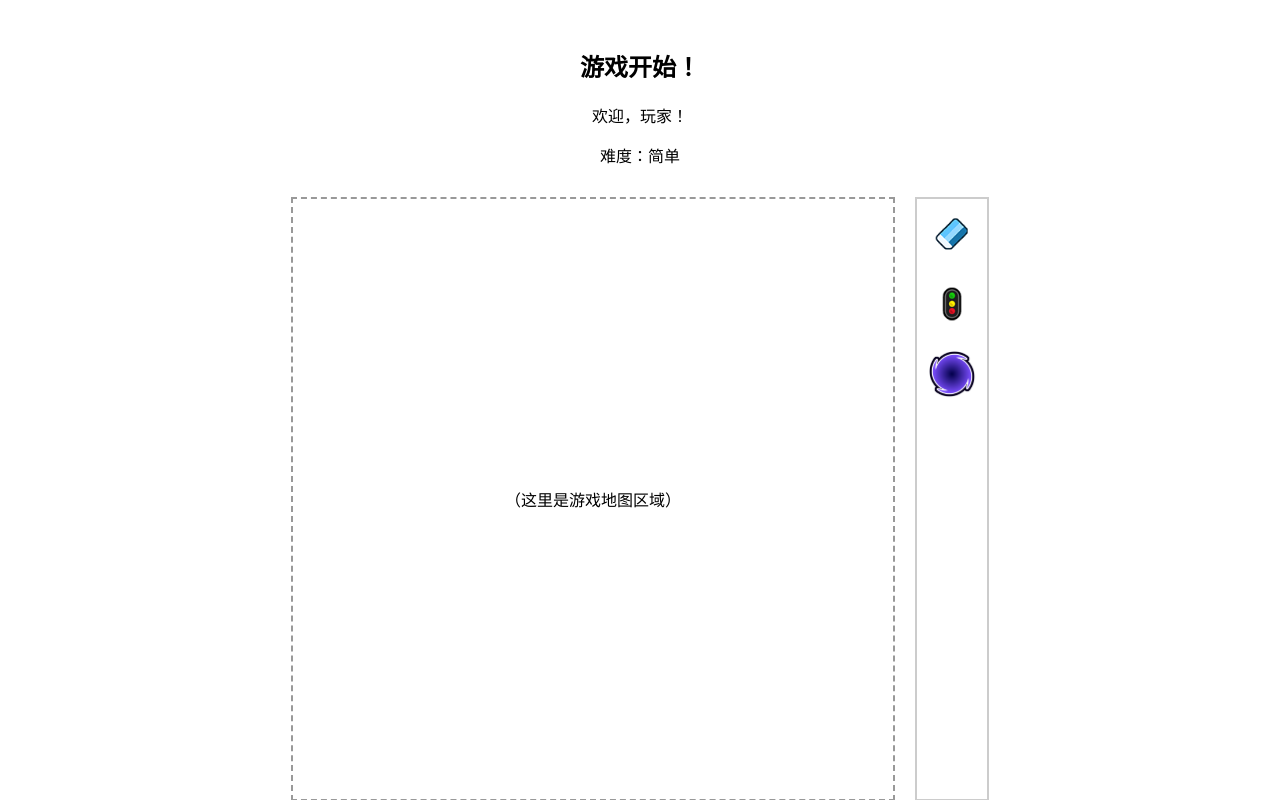
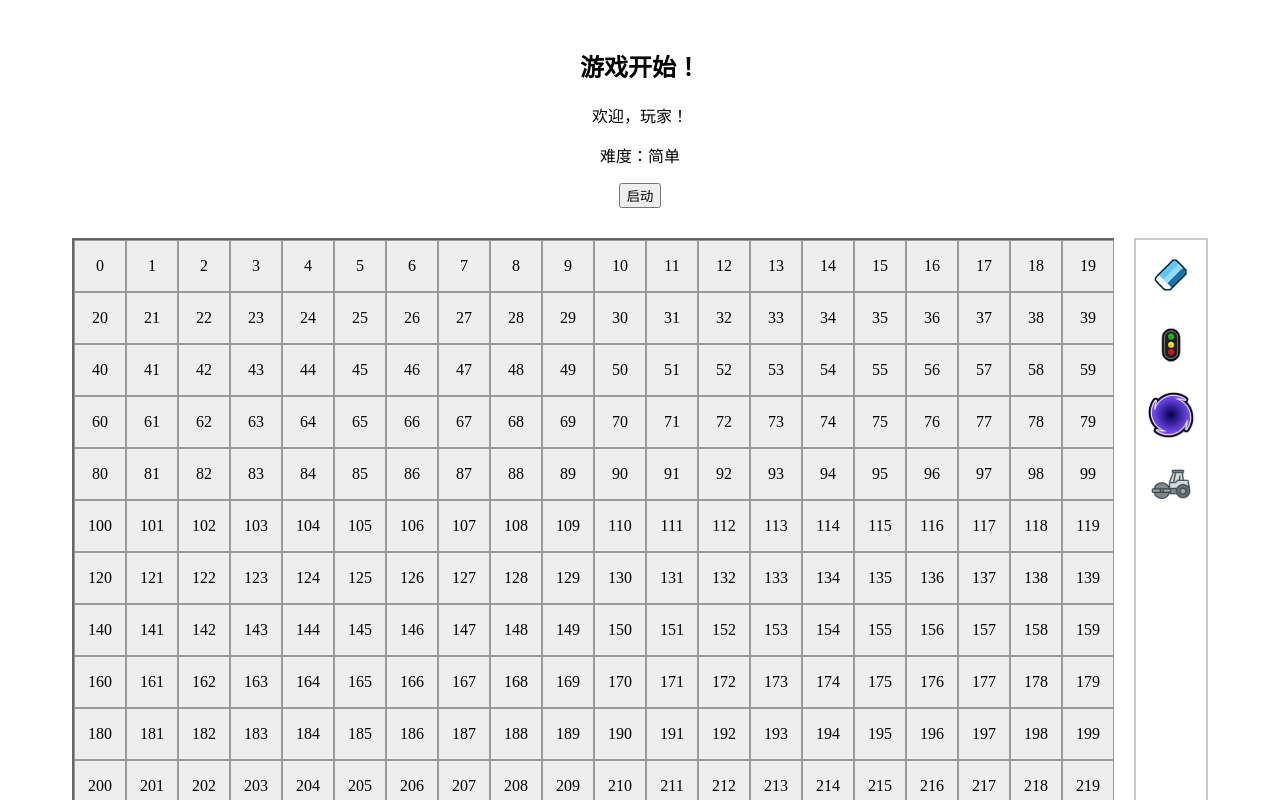
Before and after one commit to xgwsgdhs/SkyCity, a Vue app: page /game in a window 1280 px wide. Shown: the top 800 px of the page. Built offline with nearby package versions, Linux system fonts and the light colour scheme.

Commit message:
新建游戏地图，增加铺路器，增加游戏模式切换按钮,目前铺路器有预期不一致问题

```diff
--- a/src/assets/index.js
+++ b/src/assets/index.js
@@ -91,9 +91,10 @@ export const roads = {
 import eraser from './images/tools/eraser.png'
 import navigator from './images/tools/navigator.png'
 import rebirth from './images/tools/rebirth.png'
-
+import roadBuilder from './images/tools/roadpaver.png'
 export const tools = {
     eraser,
     navigator,
-    rebirth
+    rebirth,
+    roadBuilder
 }
--- /dev/null
+++ b/src/components/Game/GameMap.vue
@@ -0,0 +1,126 @@
+<template>
+  <div
+      class="game-map"
+      :style="{
+      gridTemplateColumns: `repeat(${columns}, ${cellSize}px)`,
+      gridTemplateRows: `repeat(${rows}, ${cellSize}px)`
+    }"
+      @mousedown="startDrawing"
+      @mouseup="endDrawing"
+      @mouseleave="cancelDrawing"
+      @mousemove="trackDrawing"
+  >
+    <div
+        v-for="(cell, index) in cells"
+        :key="index"
+        class="map-cell"
+        :style="{
+        width: `${cellSize}px`,
+        height: `${cellSize}px`,
+        backgroundImage: cell ? `url(${cell})` : 'none',
+        backgroundSize: 'cover'
+      }"
+    >
+      {{ index }}
+    </div>
+  </div>
+</template>
+
+<script>
+import { ref } from 'vue'
+import { roads} from '@/assets/index.js'
+
+export default {
+  props: ['currentTool'],
+  setup(props) {
+    // 地图配置（可以自由修改）
+    const columns = 20  // 列数
+    const rows = 15     // 行数
+    const cellSize = 50 // 每格尺寸（px）
+    const cells = ref(Array(columns * rows).fill(null))
+
+    let drawing = false
+    let path = []
+
+    const getCellIndex = (event) => {
+      const rect = event.target.getBoundingClientRect()
+      const x = event.clientX - rect.left
+      const y = event.clientY - rect.top
+      const col = Math.floor(x / cellSize)
+      const row = Math.floor(y / cellSize)
+      const index = row * columns + col
+      return (index >= 0 && index < cells.value.length) ? index : -1
+    }
+
+    const startDrawing = (event) => {
+      if (props.currentTool === 'roadBuilder') {
+        drawing = true
+        path = []
+        const index = getCellIndex(event)
+        if (index !== -1) {
+          path.push(index)
+        }
+      }
+    }
+
+    const trackDrawing = (event) => {
+      if (drawing && props.currentTool === 'roadBuilder') {
+        const index = getCellIndex(event)
+        if (index !== -1 && !path.includes(index)) {
+          path.push(index)
+        }
+      }
+    }
+
+    const endDrawing = () => {
+      if (drawing && props.currentTool === 'roadBuilder') {
+        path.forEach(index => {
+          cells.value[index] = roads.cross  // 先用十字路口的图片，后面再换动态样式
+        })
+      }
+      drawing = false
+      path = []
+    }
+
+    const cancelDrawing = () => {
+      drawing = false
+      path = []
+    }
+
+    return {
+      columns,
+      rows,
+      cellSize,
+      cells,
+      startDrawing,
+      trackDrawing,
+      endDrawing,
+      cancelDrawing
+    }
+  }
+}
+</script>
+
+<style scoped>
+.game-map {
+  display: grid;
+  gap: 2px;
+  justify-content: center;
+  border: 2px solid #666;
+  background-color: #ccc;
+  user-select: none;
+}
+
+.map-cell {
+  background-color: #eee;
+  border: 1px solid #999;
+  display: flex;
+  align-items: center;
+  justify-content: center;
+  cursor: pointer;
+}
+
+.map-cell:hover {
+  background-color: #ddd;
+}
+</style>
--- a/src/components/Game/ToolBar.vue
+++ b/src/components/Game/ToolBar.vue
@@ -3,26 +3,25 @@
     <img :src="tools.eraser" alt="橡皮" @click="selectTool('eraser')">
     <img :src="tools.navigator" alt="导航器" @click="selectTool('navigator')">
     <img :src="tools.rebirth" alt="重生门" @click="selectTool('rebirth')">
+    <img :src="tools.roadBuilder" alt="铺路机" @click="selectTool('roadBuilder')">
   </div>
 </template>
 
-<script>
+<script setup>
 import { tools } from '@/assets/index.js'
 import { ref } from 'vue'
 
-export default {
-  setup() {
-    const selectedTool = ref('')
+const emit = defineEmits(['tool-selected'])//传递到父组件
 
-    const selectTool = (toolName) => {
-      selectedTool.value = toolName
-      console.log('已选择工具：', toolName)
-    }
+const selectedTool = ref('')
 
-    return { tools, selectTool }
-  }
+const selectTool = (toolName) => {
+  selectedTool.value = toolName
+  emit('tool-selected', toolName)
+  console.log('已选择工具：', toolName)
 }
 </script>
+
 
 <style scoped>
 .tool-bar {
--- a/src/pages/GamePage.vue
+++ b/src/pages/GamePage.vue
@@ -3,15 +3,17 @@
     <h2>游戏开始！</h2>
     <p>欢迎，{{ nickname }}！</p>
     <p>难度：{{ levelText }}</p>
+    <button @click="toggleMode">
+      {{ mode === 'build' ? '启动' : '建造' }}
+    </button>
 
     <div class="game-container">
       <!-- 地图区域 -->
-      <div class="game-map">
-        <p>（这里是游戏地图区域）</p>
-      </div>
+      <GameMap :currentTool="currentTool" />
+
 
       <!-- 工具栏 -->
-      <ToolBar />
+      <ToolBar @tool-selected="updateTool" />
     </div>
   </div>
 </template>
@@ -19,20 +21,42 @@
 <script>
 import { ref, onMounted } from 'vue'
 import ToolBar from '../components/Game/ToolBar.vue'
+import GameMap from '../components/Game/GameMap.vue'
 
 export default {
-  components: { ToolBar },
+  components: { ToolBar, GameMap },
   setup() {
     const nickname = ref('')
     const level = ref('')
+    // 当前模式：build（建造）或 run（运行）
+    const mode = ref('build')
 
     const levelTextMap = {
       easy: '简单',
       normal: '普通',
       hard: '困难'
     }
+    const levelText = ref('')
 
-    const levelText = ref('')
+    const currentTool = ref('') // 当前工具
+
+    const updateTool = (toolName) => {
+      currentTool.value = toolName
+    }
+
+    const toggleMode = () => {
+      if (mode.value === 'build') {
+        mode.value = 'run'
+        console.log('进入运行模式')
+        // TODO：这里将来启动市民出生、计分、计时等
+      } else {
+        mode.value = 'build'
+        console.log('返回建造模式')
+        // TODO：将来恢复地图状态，重置市民、计分器等
+      }
+    }
+
+
 
     onMounted(() => {
       nickname.value = localStorage.getItem('nickname') || '玩家'
@@ -40,7 +64,7 @@ export default {
       levelText.value = levelTextMap[level.value] || '简单'
     })
 
-    return { nickname, levelText }
+    return { nickname, levelText, mode, toggleMode, currentTool, updateTool }
   }
 }
 </script>
@@ -58,12 +82,4 @@ export default {
   margin-top: 30px;
 }
 
-.game-map {
-  width: 600px;
-  height: 600px;
-  border: 2px dashed #999;
-  display: flex;
-  align-items: center;
-  justify-content: center;
-}
 </style>
```
Also changed, not shown: src/assets/images/tools/roadpaver.png (added).
